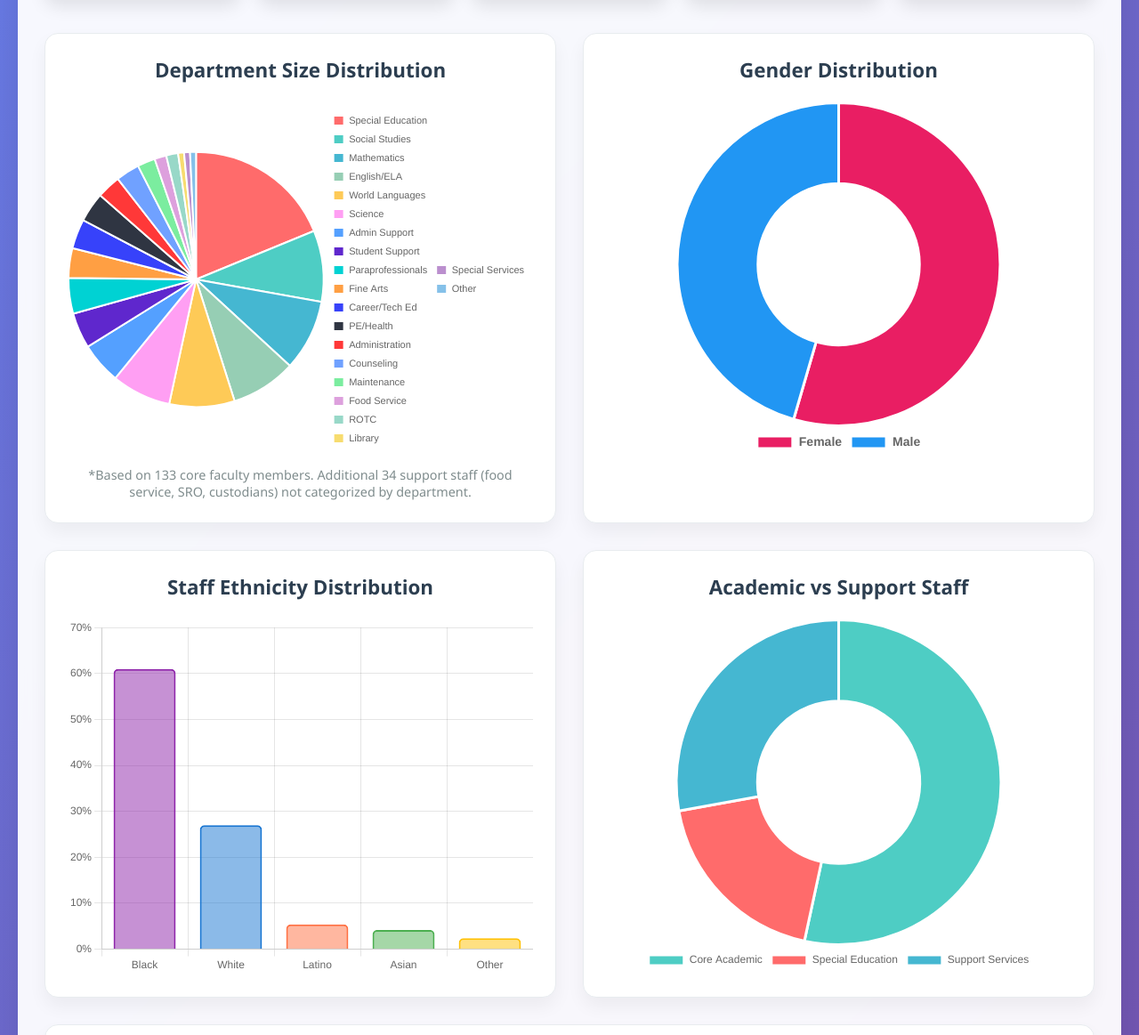
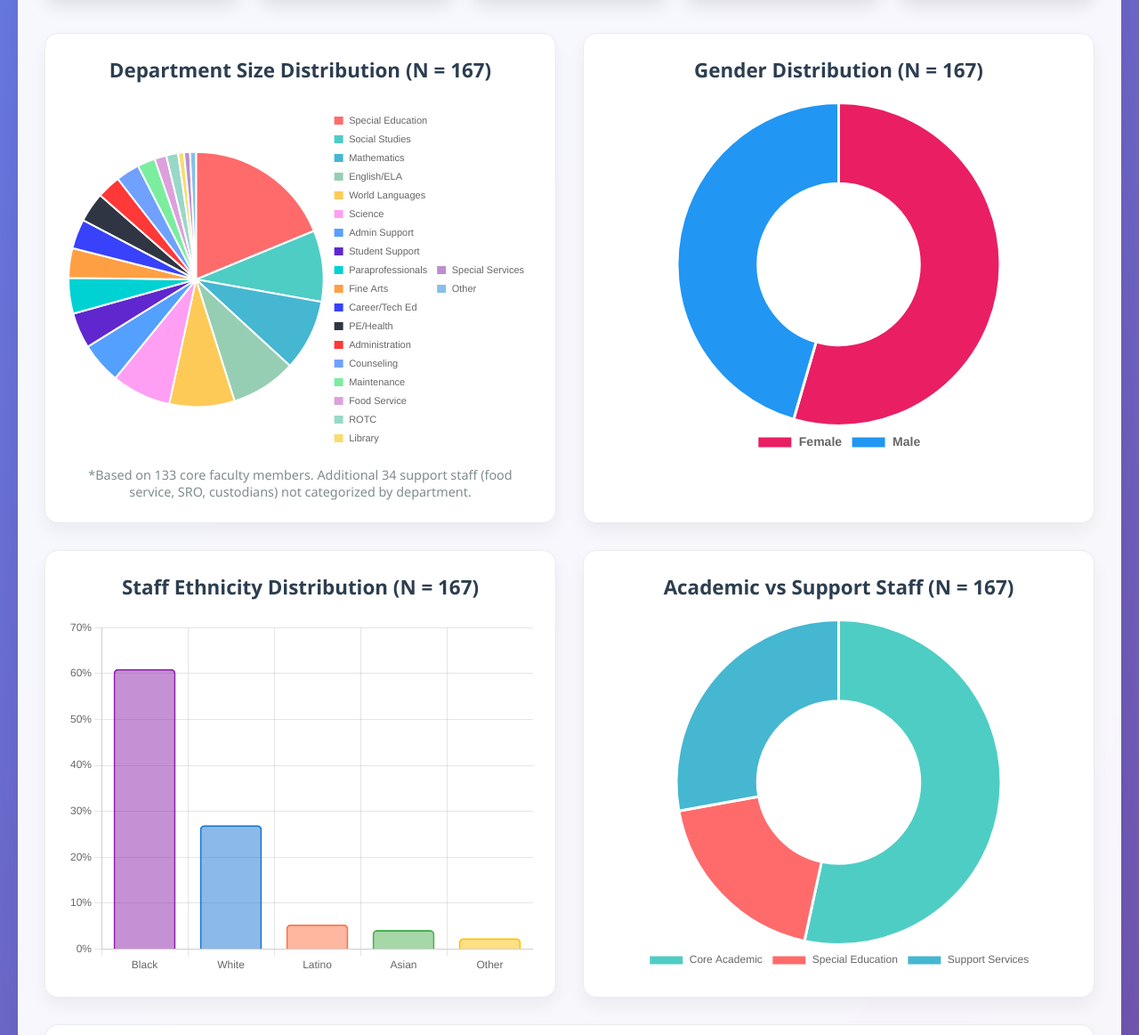
Before and after one commit to Raigor2/ITECDataWise, a plain HTML site: page staff_distribution_dashboard.html in a window 1280 px wide. Shown: the part 334-1497 px from the top of the page at 89% size. Drawn offline with nearby package versions, Linux system fonts and the light colour scheme.

Commit message:
Update staff_distribution_dashboard.html

```diff
--- a/staff_distribution_dashboard.html
+++ b/staff_distribution_dashboard.html
@@ -1,8 +1,9 @@
 <!DOCTYPE html>
+
 <html lang="en">
 <head>
-    <meta charset="UTF-8">
-    <meta name="viewport" content="width=device-width, initial-scale=1.0">
+<meta charset="utf-8"/>
+<meta content="width=device-width, initial-scale=1.0" name="viewport"/>
 <title>School Staff Distribution Dashboard</title>
 <script src="https://cdnjs.cloudflare.com/ajax/libs/Chart.js/3.9.1/chart.min.js"></script>
 <style>
@@ -158,7 +159,6 @@
 <h1>School Staff Distribution Dashboard</h1>
 <p class="subtitle">Data-Driven Insights for Educational Leadership</p>
 </div>
-
 <div class="stats-grid">
 <div class="stat-card">
 <div class="stat-number">167</div>
@@ -181,10 +181,9 @@
 <div class="stat-label">Largest Dept</div>
 </div>
 </div>
-
 <div class="charts-container">
 <div class="chart-card">
-                <h3 class="chart-title">Department Size Distribution</h3>
+<h3 class="chart-title">Department Size Distribution (N = 167)</h3>
 <div class="chart-container">
 <canvas id="pieChart"></canvas>
 </div>
@@ -192,38 +191,33 @@
                     *Based on 133 core faculty members. Additional 34 support staff (food service, SRO, custodians) not categorized by department.
                 </p>
 </div>
-
 <div class="chart-card">
-                <h3 class="chart-title">Gender Distribution</h3>
+<h3 class="chart-title">Gender Distribution (N = 167)</h3>
 <div class="chart-container">
 <canvas id="genderChart"></canvas>
 </div>
 </div>
-
 <div class="chart-card">
-                <h3 class="chart-title">Staff Ethnicity Distribution</h3>
+<h3 class="chart-title">Staff Ethnicity Distribution (N = 167)</h3>
 <div class="chart-container">
 <canvas id="ethnicityChart"></canvas>
 </div>
 </div>
-
 <div class="chart-card">
-                <h3 class="chart-title">Academic vs Support Staff</h3>
+<h3 class="chart-title">Academic vs Support Staff (N = 167)</h3>
 <div class="chart-container">
 <canvas id="doughnutChart"></canvas>
 </div>
 </div>
-
 <div class="chart-card full-width-chart">
-                <h3 class="chart-title">Department Staffing Levels</h3>
+<h3 class="chart-title">Department Staffing Levels (N = 167)</h3>
 <div class="chart-container">
 <canvas id="barChart"></canvas>
 </div>
 </div>
 </div>
-
 <div class="insights">
-            <h3>Key Insights & Demographics Analysis</h3>
+<h3>Key Insights &amp; Demographics Analysis</h3>
 <ul>
 <li><strong>Diversity Leadership:</strong> 73% of staff identify as Black or Latino, demonstrating strong representation for students of color</li>
 <li><strong>Gender Balance:</strong> 54.5% female staff aligns with education sector trends and provides diverse role models</li>
@@ -233,7 +227,6 @@
 </ul>
 </div>
 </div>
-
 <script>
         // Staff data
         const departmentData = {
```
Lines whose indentation alone changed are shown as unchanged.
